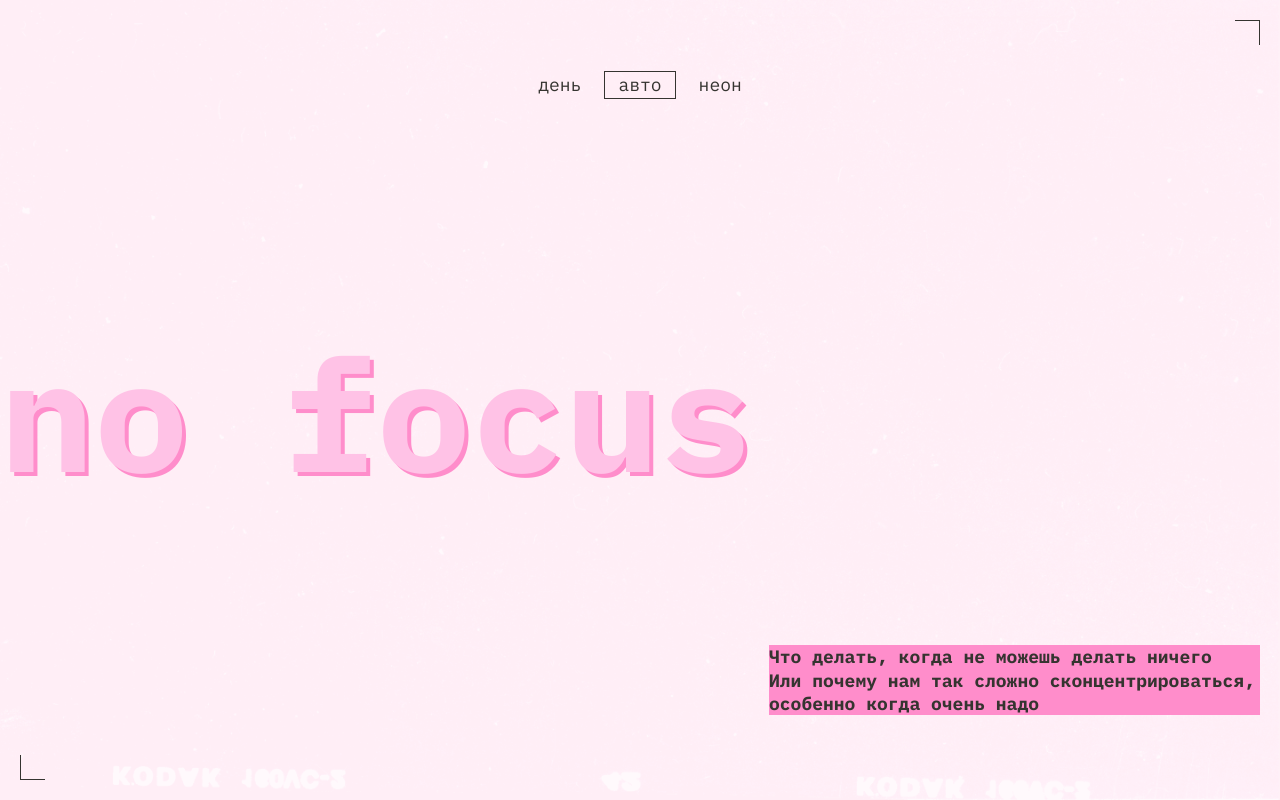
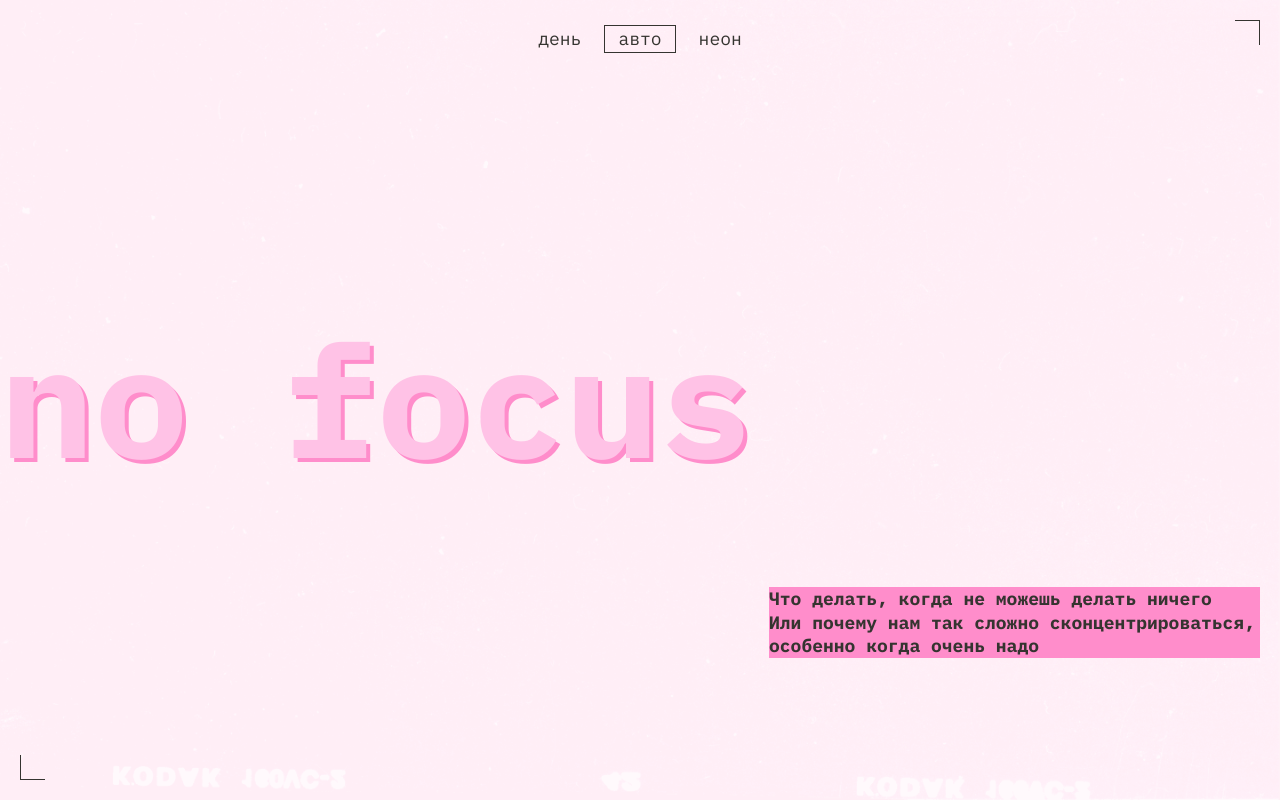
Before and after one commit to ThomasPerru/slozhno-sosredotochitsya-fd, a plain HTML site: page index.html in a window 1280 px wide. Shown: the top 800 px of the page. Drawn offline with Linux system fonts and the light colour scheme.

Commit message:
Выровнил отступы в header.

```diff
--- a/styles/style.css
+++ b/styles/style.css
@@ -362,7 +362,8 @@ a:focus {
 @media (min-width: 1024px) {
   .header__theme-menu {
     justify-self: center;
-    margin-block-start: 20px;
+    padding-block-end: 245px;
+    margin-block-start: 0;
   }
 
   .header__theme-menu-list {
@@ -370,11 +371,11 @@ a:focus {
   }
 
   .header__title {
-    margin: 199px 0 115px 0;
+    margin-block-end: 97px;
   }
 
   .header__content-text-block {
-    margin-block-end: 33px;
+    margin-block-end: 116px;
     max-width: 491px;
   }
 
```
